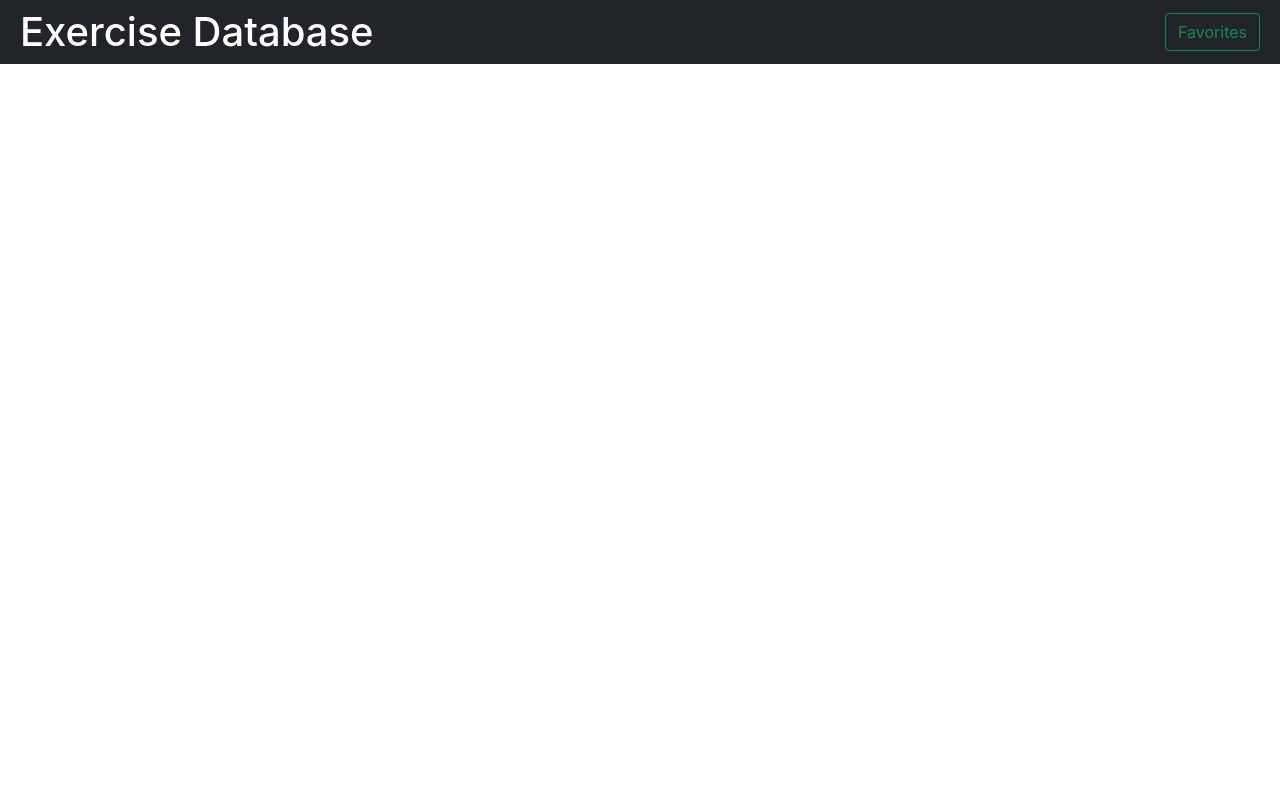
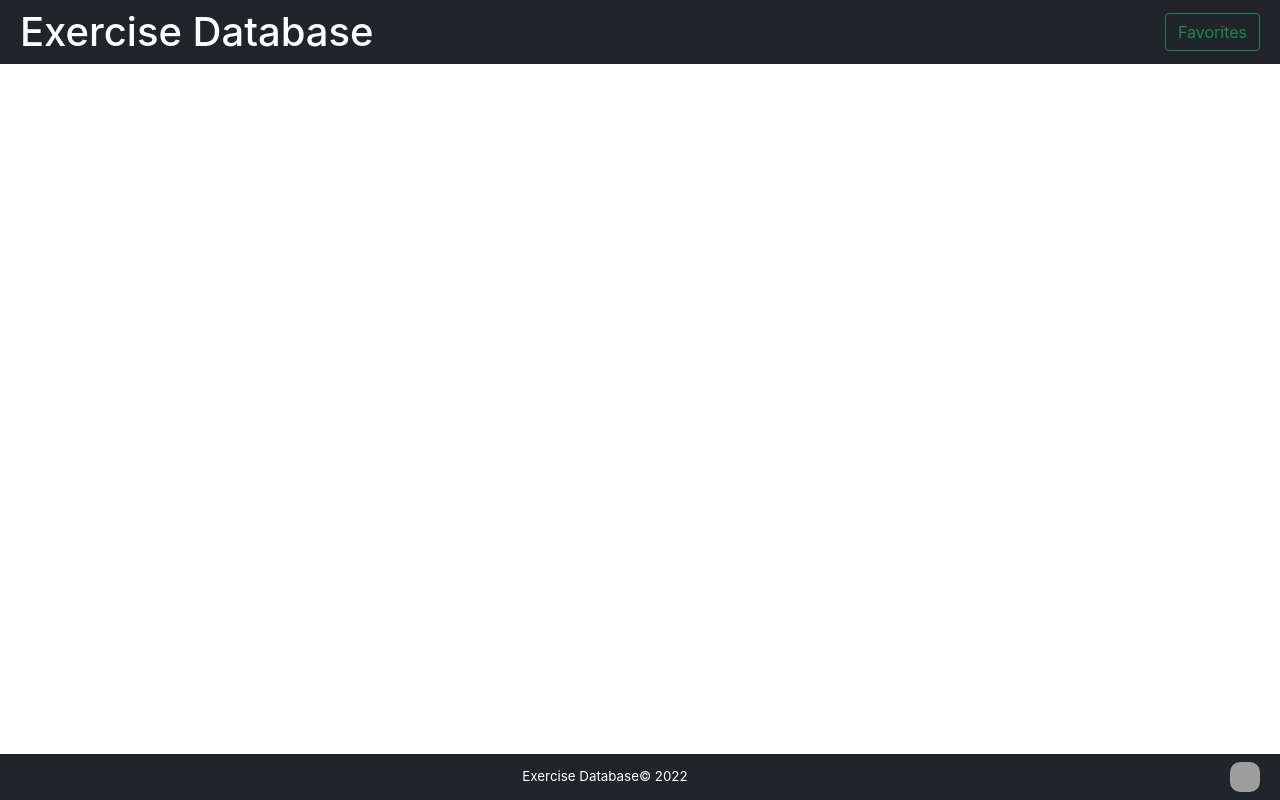
Before and after one commit to joshstotts/exercise-database, a React (Create React App) app: page / in a window 1280 px wide. Built offline with nearby package versions, Linux system fonts and the light colour scheme; grey boxes are pictures that could not be loaded.

Commit message:
footer started

```diff
--- a/src/App.css
+++ b/src/App.css
@@ -7,3 +7,16 @@
   margin: 0 20px;
   display: flex;
 }
+
+#copyright {
+  color: white;
+  font-size: smaller;
+  margin: 0 auto;
+}
+
+#bblogo {
+  height: 30px;
+  width: 30px;
+  border-radius: 10px;
+  margin: 0 20px;
+}
--- a/src/App.js
+++ b/src/App.js
@@ -1,11 +1,13 @@
 
 import './App.css';
 import Nav from './components/nav';
+import Footer from './components/footer';
 
 function App() {
   return (
     <div>
       <Nav />
+      <Footer />
     </div>
   );
 }
--- /dev/null
+++ b/src/components/footer.js
@@ -0,0 +1,15 @@
+import React from 'react';
+import '../App.css';
+
+function Footer() {
+    return(
+        <div>
+            <footer className='navbar fixed-bottom bg-dark'>
+                <div id='copyright'>Exercise Database&copy; 2022</div>
+                <div><img id='bblogo' src="https://www.bodybuilding.com/images/icons/bbcom-b-logo-648.png" alt="bodybuilding.com logo" /></div>
+            </footer>
+        </div>
+    )
+}
+
+export default Footer;
```
